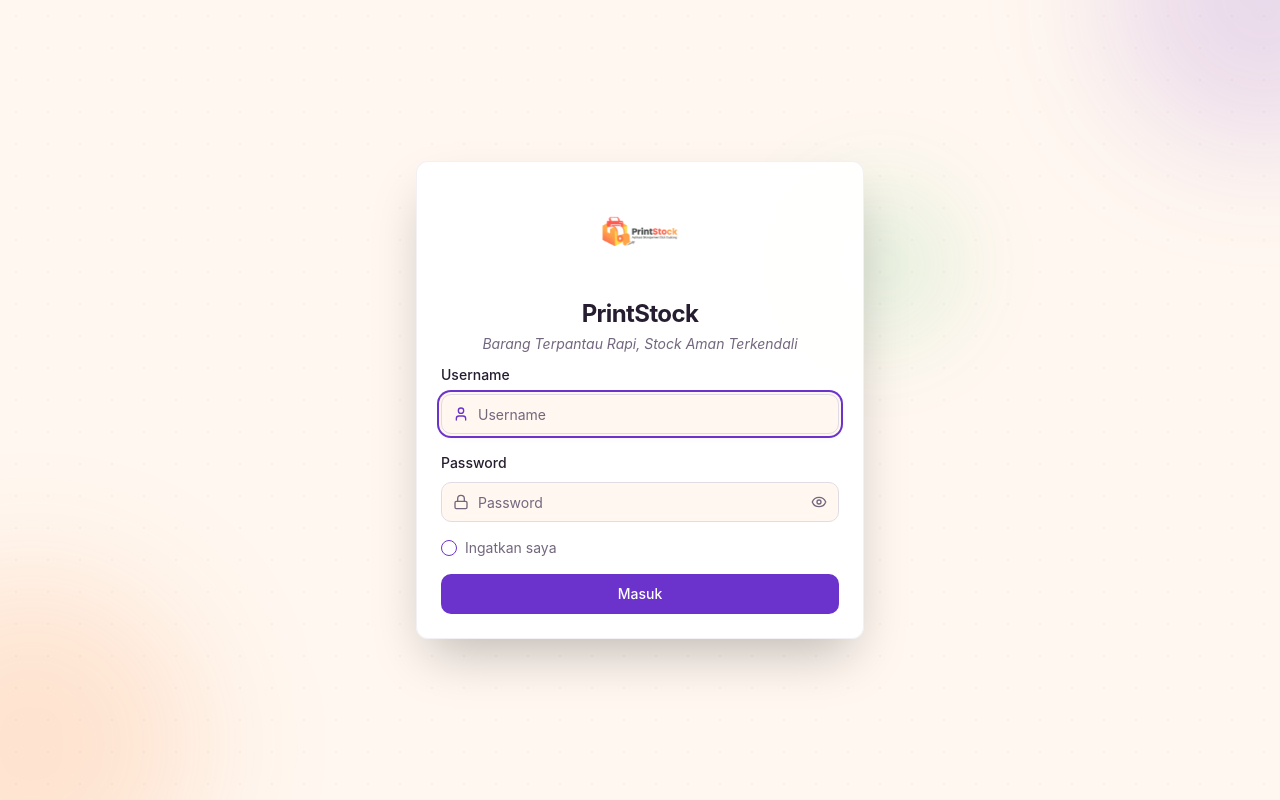
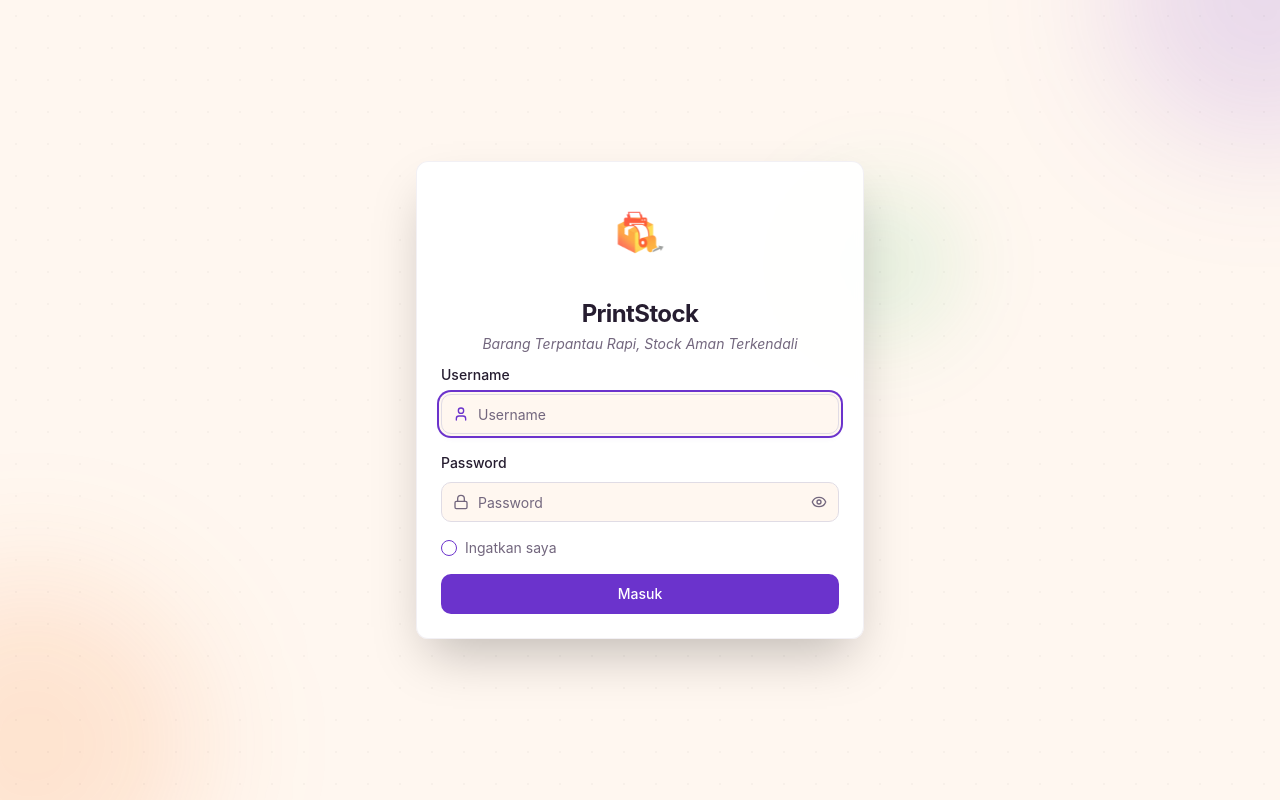
Before and after one commit to dpstudioid/PrintStockLB, a React (Vite) app: page /login in a window 1280 px wide. Built offline with nearby package versions, Linux system fonts and the light colour scheme; the HTML template or start-up script is replaced by a standard one.

Commit message:
Update Login.tsx

```diff
--- a/src/pages/Login.tsx
+++ b/src/pages/Login.tsx
@@ -93,7 +93,7 @@ const Login = () => {
   style={{ animation: 'logo-bounce 0.8s cubic-bezier(0.34, 1.56, 0.64, 1) 0.3s both' }}
 >
   <img
-    src="/android-chrome-512x512.png"
+    src="/logo.webp"
     alt="PrintStock Logo"
     className="h-24 w-auto object-contain"
   />
```
